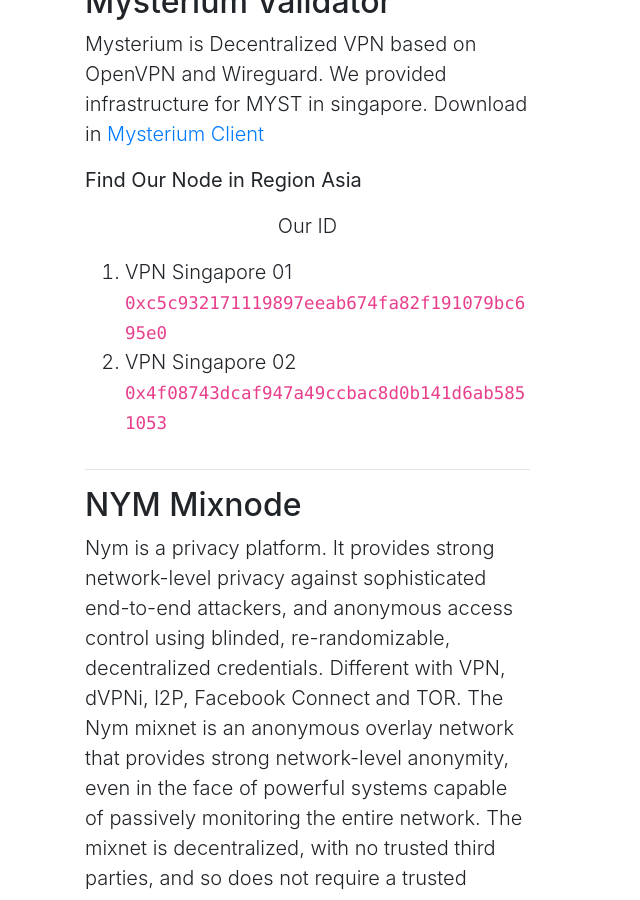
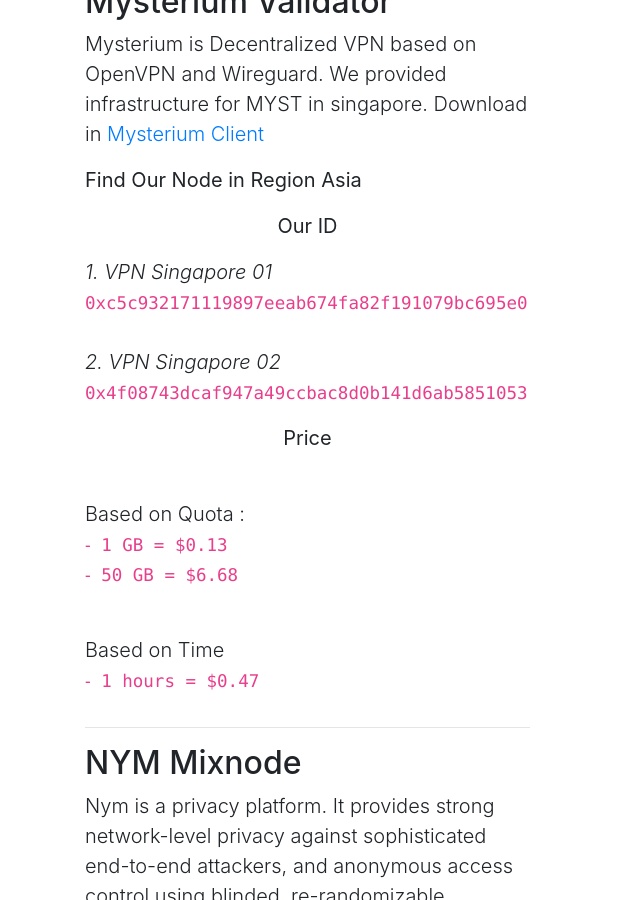
Before and after one commit to roomit-xyz/stake.roomit.xyz, a Jekyll site: the page built from _posts/2022-06-10-myst.markdown, in a window 1280 px wide and 900 px high, scrolled down 1515 px. Shown: the whole window, without its empty margins (0-640 px from the left). Built offline with Jekyll 4.4.1, drawn with Linux system fonts in a browser that asks for light colours; nearby versions of some CDN libraries; library files that are not in the unit come from our copies.

Commit message:
add price dvpn

```diff
--- a/_posts/2022-06-10-myst.markdown
+++ b/_posts/2022-06-10-myst.markdown
@@ -8,13 +8,29 @@
 Mysterium is Decentralized VPN based on OpenVPN and Wireguard. We provided infrastructure for MYST in singapore. Download in [Mysterium Client](https://www.mysteriumvpn.com/download)
 
 <b>Find Our Node in Region Asia</b>
-<p align="center">Our ID</p>
-1. VPN Singapore 01
+<p align="center"><b>Our ID</b></p>
+<i> 1. VPN Singapore 01 </i>
 <code align="center">
 0xc5c932171119897eeab674fa82f191079bc695e0
 </code>
 <br>
-2. VPN Singapore 02
+<br>
+<i>2. VPN Singapore 02</i>
 <code align="center">
 0x4f08743dcaf947a49ccbac8d0b141d6ab5851053
 </code>
+
+
+<p align="center"><b>Price</b></p>
+<br>
+Based on Quota : <br>
+<code align="center">
+⁃ 1 GB = $0.13 <br>
+⁃ 50 GB =  $6.68
+</code>
+<br><br>
+
+Based on Time <br>
+<code align="center">
+⁃ 1 hours = $0.47
+</code>
```
